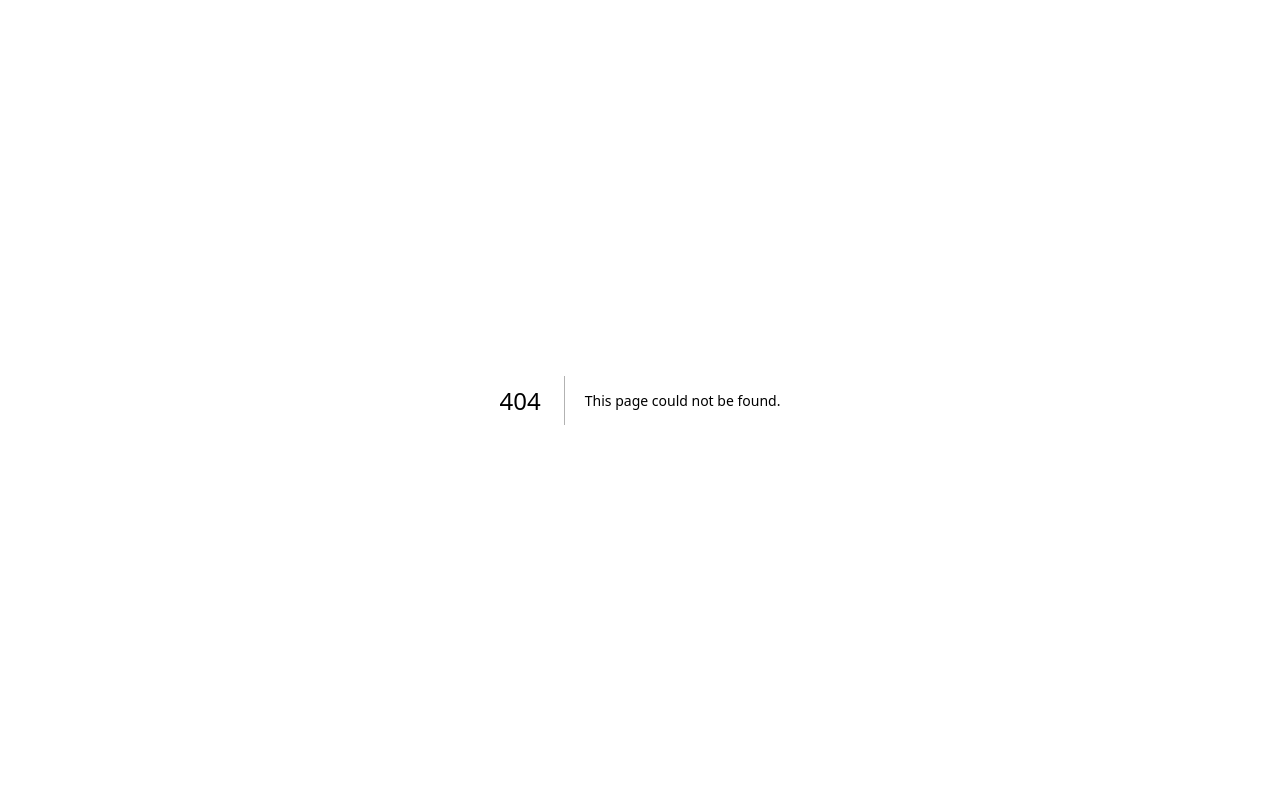
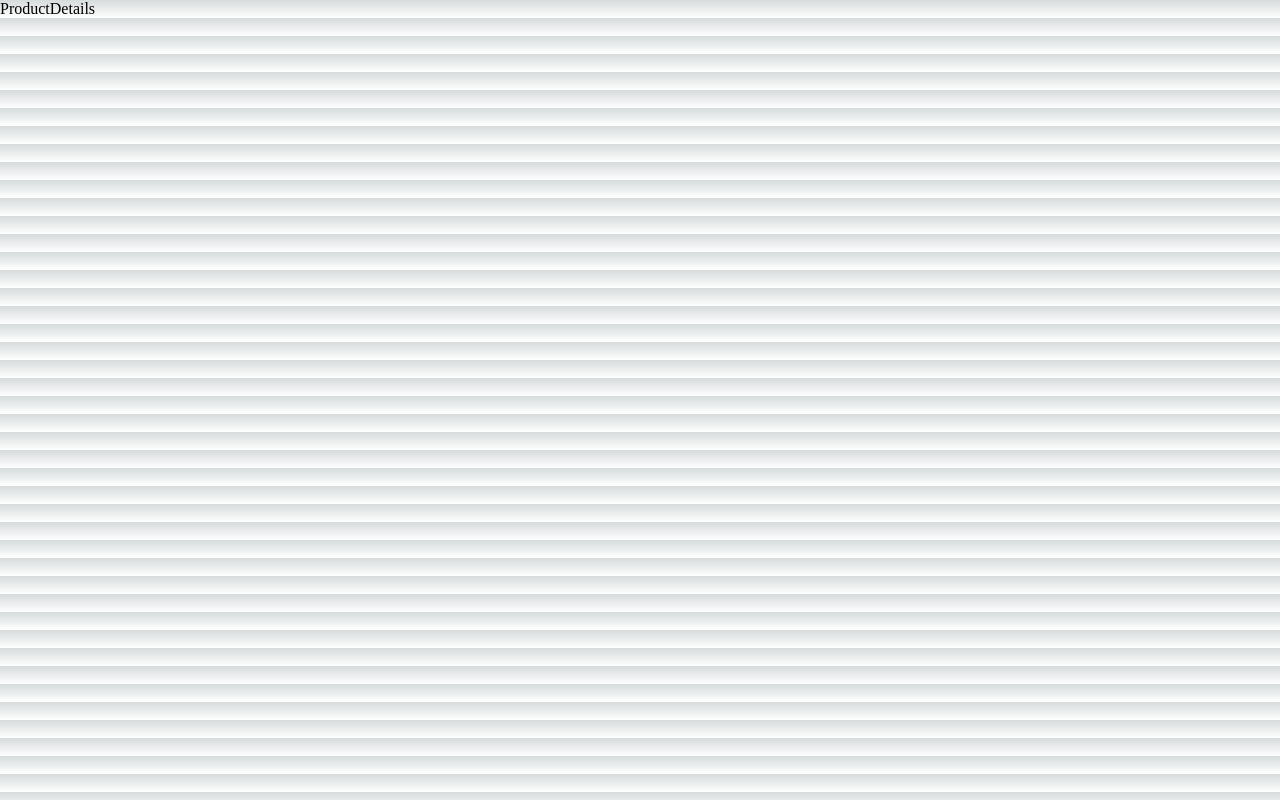
Before and after one commit to therealcheng/Next-Learning, a Next.js app in the folder hello-world/: page /product/1 in a window 1280 px wide. Before the commit this address had no page. Built offline with nearby package versions, Linux system fonts and the light colour scheme.

Commit message:
Learning Dynamic Routes
Inside product folder we use [param] to create a dynamic route - Map any Route with the url /product/[productid] inside [productid].js

 Rendering product id as part of the jsx:

```diff
--- /dev/null
+++ b/hello-world/pages/product/[productId].js
@@ -0,0 +1,5 @@
+const ProductDetails = () => {
+  return <div>ProductDetails</div>;
+};
+
+export default ProductDetails;
--- /dev/null
+++ b/hello-world/pages/product/index.js
@@ -0,0 +1,5 @@
+const Product = () => {
+  return <div>Product Page</div>;
+};
+
+export default Product;
```
